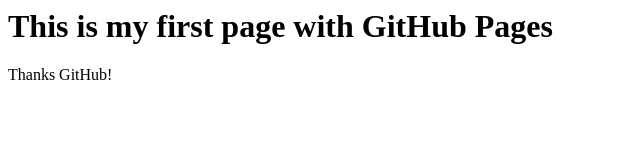
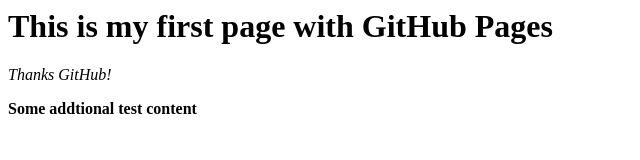
Before and after one commit to donovantye/testRepo, a plain HTML site: page index.html in a window 1280 px wide. Shown: the whole page, without its empty margins (0-640 px from the left). Drawn offline with Linux system fonts and the light colour scheme.

Commit message:
Update index.html

```diff
--- a/index.html
+++ b/index.html
@@ -1,4 +1,5 @@
 <html>
 <h1> This is my first page with GitHub Pages </h1>
-<p>Thanks GitHub!</p>
+  <p><i>Thanks GitHub!</i> </p>
+  <b>Some addtional test content</b>
 </html>
```
